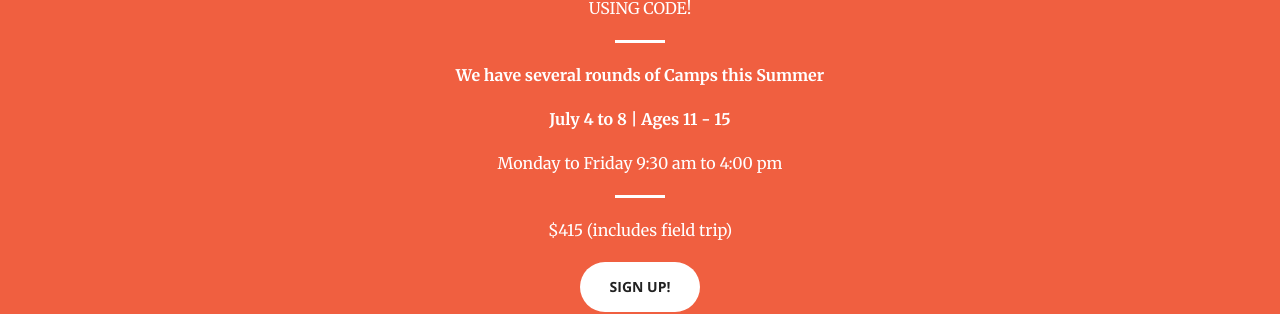
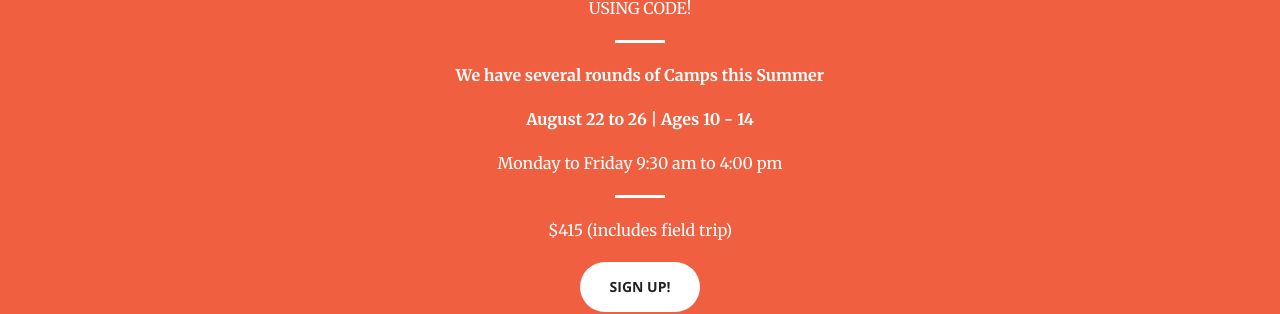
Before and after one commit to ojagostini/supracademy.com, a Jekyll site: the page kidscode/index.html, which Jekyll copies as it is, in a window 1280 px wide and 900 px high, scrolled down 1021 px. Shown: the part 151-465 px from the top of the window. Built offline with Jekyll 4.4.1, drawn with Linux system fonts in a browser that asks for light colours; some of the changed text lies outside the part shown.

Commit message:
new kidscode date

```diff
--- a/kidscode/index.html
+++ b/kidscode/index.html
@@ -99,7 +99,7 @@
 
                     <p><strong> We have several rounds of Camps this Summer</strong></p>
 
-                     <p><strong> July 4 to 8  |  Ages 11 - 15</strong></p>
+                     <p><strong> August 22 to 26  |  Ages 10 - 14</strong></p>
                     <p> Monday to Friday 9:30 am to 4:00 pm</p>
                     <hr class="light">
 
@@ -161,18 +161,18 @@
                 <div class="col-lg-8 col-lg-offset-2 text-center">
                     <h2 class="section-heading">How To Register</h2>
                     <hr class="primary">
-                    <p> Want to join us in our computer adventure?</p>
+                    <p> Want to join us in our coding adventure?</p>
                 </div>
                 <div class="col-lg-4 col-lg-offset-2 text-center">
                     <i class="fa fa-phone fa-3x wow bounceIn"></i>
                     <p>416-702-6908</p>
                 </div>
                 <div class="col-lg-4 text-center">
-                    <a href="https://www.eventbrite.com/e/kidscode-summer-2016-coding-camps-july-4-8-2016-tickets-23070150441"><i class="fa fa-university fa-3x wow bounceIn" data-wow-delay=".1s"></i>
+                    <a href="https://www.eventbrite.com/e/kidscode-summer-2016-coding-camps-august-22-26-2016-tickets-23070150441"><i class="fa fa-university fa-3x wow bounceIn" data-wow-delay=".1s"></i>
                     <!--<p>Register Here</p></a> -->
                     </br>
                     </br>
-                    <a href="https://www.eventbrite.com/e/kidscode-summer-2016-coding-camps-july-4-8-2016-tickets-23070150441">Register Here</a>
+                    <a href="https://www.eventbrite.com/e/kidscode-summer-2016-coding-camps-august-22-26-2016-tickets-23070150441">Register Here</a>
                 </div>
             </div>
         </div>
```
